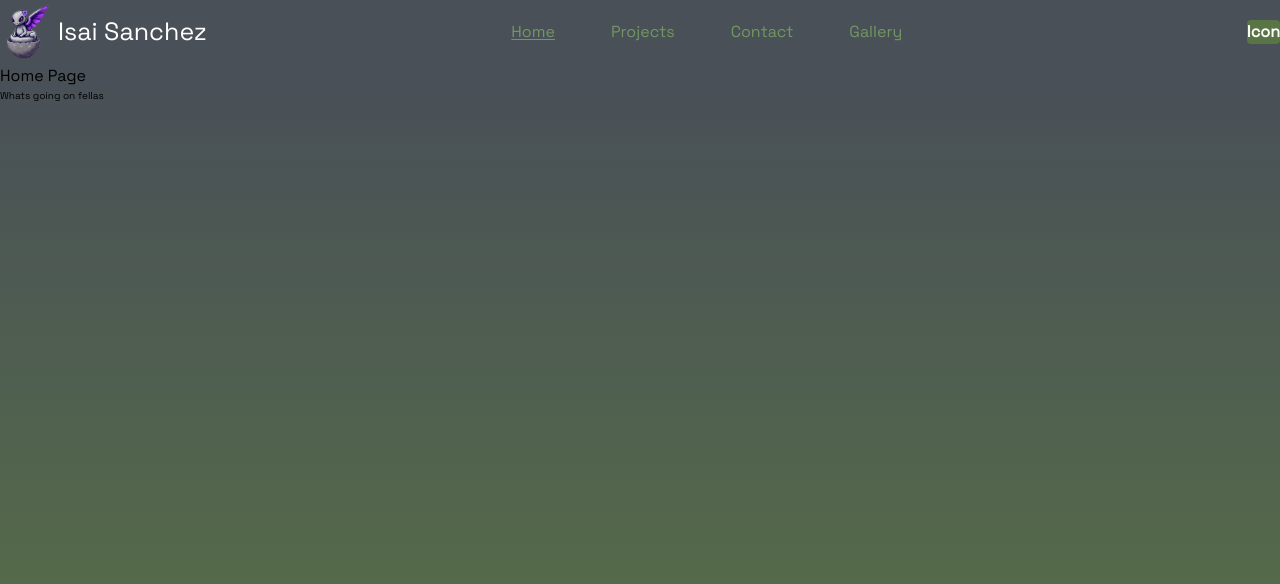
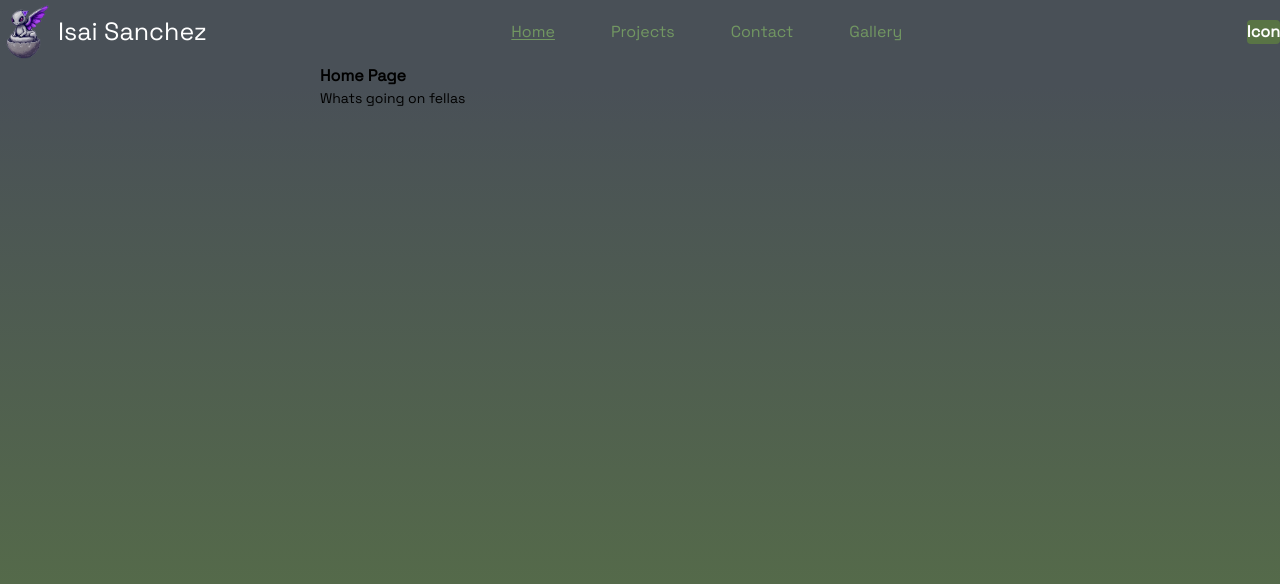
Before and after one commit to rahuljangirwork/rahuljangir.work, a Next.js app: page / in a window 1280 px wide. Shown: the top 584 px of the page. Built offline with nearby package versions, Linux system fonts and the light colour scheme.

Commit message:
made page content lie in middle of viewport

```diff
--- a/app/page.tsx
+++ b/app/page.tsx
@@ -1,8 +1,12 @@
 export default function Home() {
   return (
-    <div>
-      <h1>Home Page</h1>
-      <p className="text-[10px]">Whats going on fellas</p>
+    <div className="flex w-full h-full justify-center">
+      <div className="flex flex-col w-[50%]">
+        <h1>
+          <strong>Home Page</strong>
+        </h1>
+        <p className="text-sm">Whats going on fellas</p>
+      </div>
     </div>
   );
 }
```
